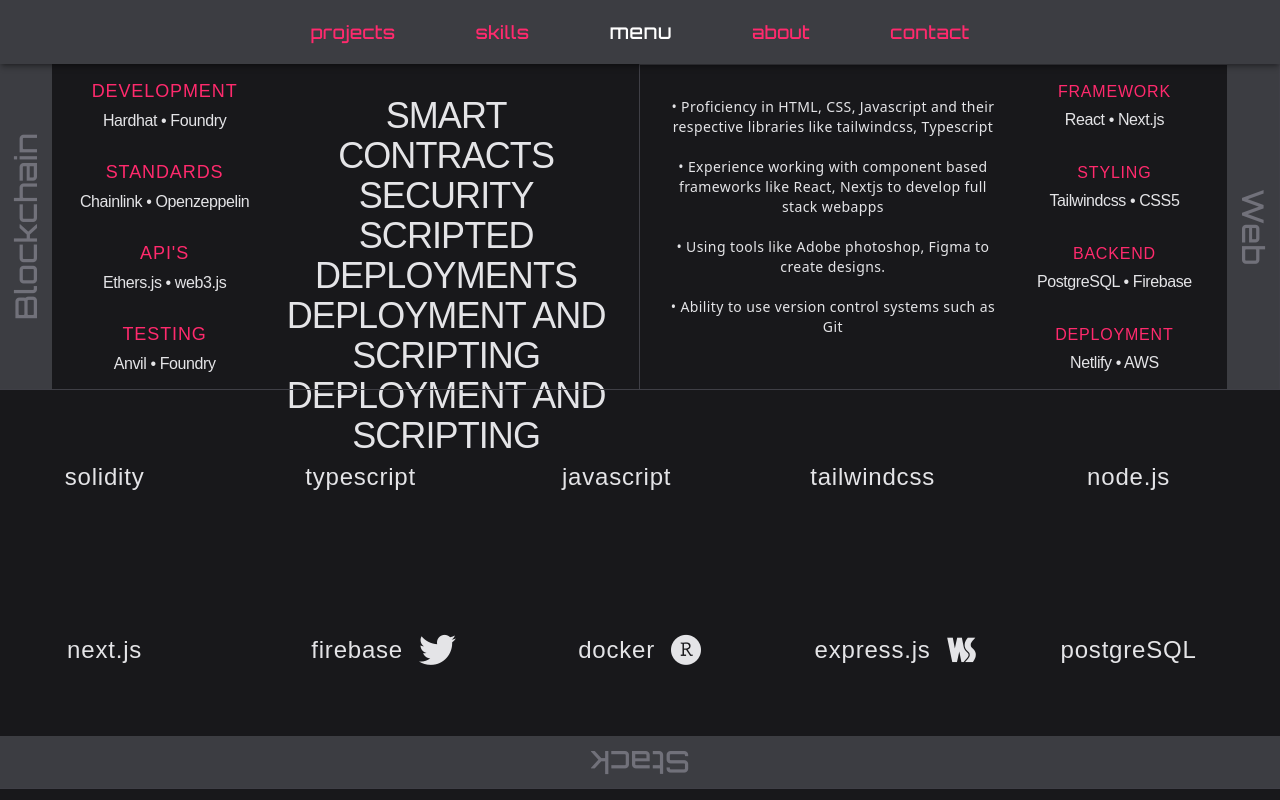
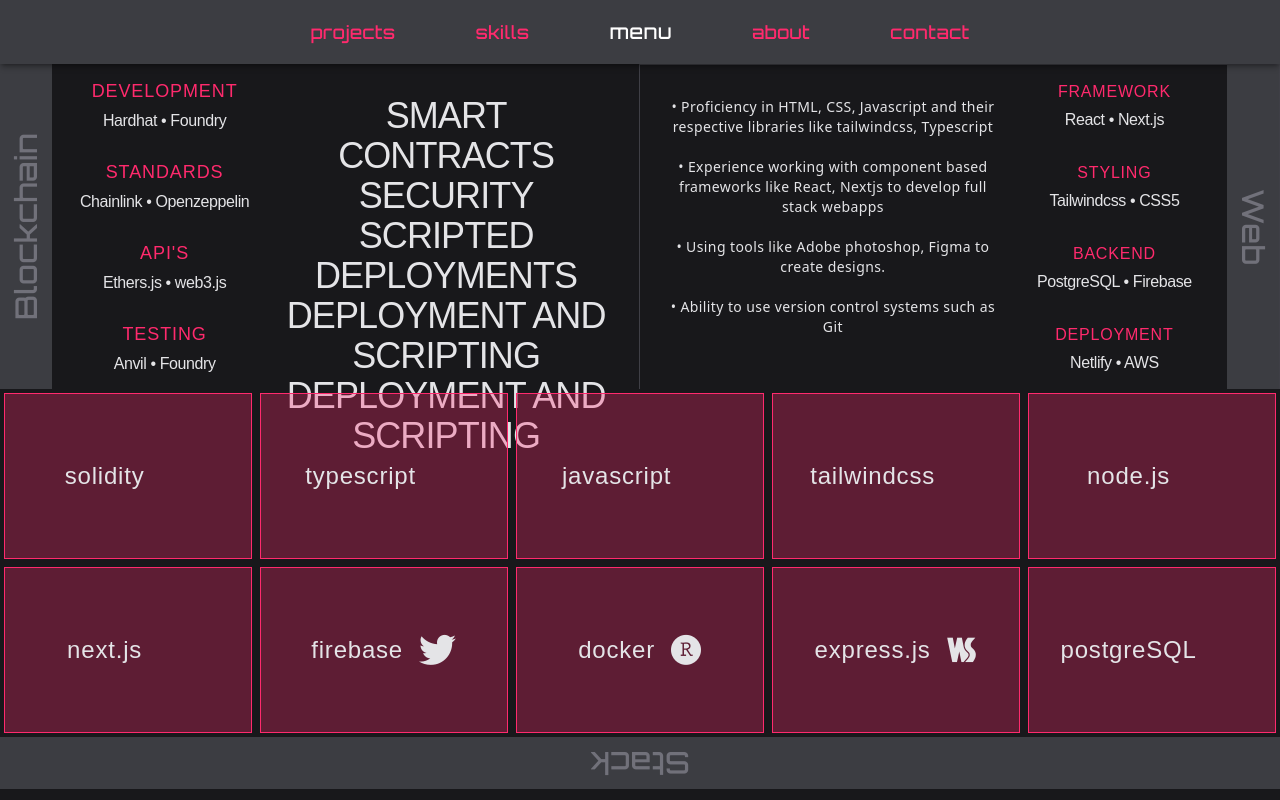
Before and after one commit to gopiinho/devProfile, a Next.js app: page /skills in a window 1280 px wide. Built offline with nearby package versions, Linux system fonts and the light colour scheme; a web font is replaced by a local one.

Commit message:
Update: Fixed some errors and fixed pages

```diff
--- a/components/Main.jsx
+++ b/components/Main.jsx
@@ -12,7 +12,7 @@ const Main = () => {
       className="w-full h-screen pt-[64px] group text-zinc-100 bg-zinc-900"
     >
       <div className="flex lg:flex-col md:flex-col sm:flex-col w-full h-full">
-        <div className="w-full h-[80%] flex flex-col gap-4 font-electro justify-center text-left">
+        <div className="w-full h-[80%] sm:h-screen flex flex-col gap-4 font-electro justify-center text-left">
           <h1 className=" tracking-tighter">I'm Gurpreet</h1>
           <h1 className="tracking-tighter text-[#ff2a6d]">Web3 Developer</h1>
           <p className="text-lg">I work with smart contracts and webapps.</p>
@@ -27,7 +27,6 @@ const Main = () => {
               className="flex gap-4 py-4 m-1 items-center justify-center bg-[#ff2a6d]/30 hover:bg-[#ff2a6d]/60 border border-[#ff2a6d] transform duration-300"
             >
               projects
-              <div className="devicon-github-plain text-3xl"></div>
             </Link>
             <Link
               href="https://www.linkedin.com/in/gopinho/"
@@ -36,7 +35,6 @@ const Main = () => {
               className="flex gap-4 py-4 m-1 items-center justify-center bg-[#ff2a6d]/30 hover:bg-[#ff2a6d]/60 border border-[#ff2a6d] transform duration-300"
             >
               skills
-              <div className="devicon-linkedin-plain text-3xl"></div>
             </Link>
             <Link
               href="https://twitter.com/gopiinho"
@@ -45,7 +43,6 @@ const Main = () => {
               className="flex gap-4 py-4 m-1 items-center justify-center bg-[#ff2a6d]/30 hover:bg-[#ff2a6d]/60 border border-[#ff2a6d] transform duration-300"
             >
               about
-              <div className="devicon-twitter-plain text-3xl"></div>
             </Link>
           </div>
         </div>
--- a/pages/skills.jsx
+++ b/pages/skills.jsx
@@ -121,7 +121,7 @@ const Skills = () => {
           </div>
         </div>
         <div
-          className="w-full group h-1/2 lg:h-1/2 md:h-1/2 sm:h-full flex flex-col items-center border-t border-b border-zinc-700 transform duration-300"
+          className="w-full group h-1/2 lg:h-1/2 md:h-1/2 sm:h-full flex flex-col items-center transform duration-300"
           style={{ height: "calc(50vh)" }}
         >
           <div className="grid grid-cols-5 md:grid-cols-5 sm:grid-cols-2 font-electro w-full h-full justify-center text-center  tracking-wider">
@@ -129,7 +129,7 @@ const Skills = () => {
               href="https://soliditylang.org/"
               target="_blank"
               rel="noopener noreferrer"
-              className="flex gap-4 items-center justify-center text-2xl hover:bg-zinc-800 hover:text-[#63698E] hover:border-zinc-700 border border-white/0 transform duration-300"
+              className="flex gap-4 m-1 items-center justify-center text-2xl bg-[#ff2a6d]/30  hover:text-[#63698E] hover:bg-[#ff2a6d]/50 border border-[#ff2a6d] transform duration-300"
             >
               solidity
               <div className="devicon-solidity-plain text-3xl"></div>
@@ -138,7 +138,7 @@ const Skills = () => {
               href="https://www.typescriptlang.org/"
               target="_blank"
               rel="noopener noreferrer"
-              className="flex gap-4 items-center justify-center text-2xl hover:bg-zinc-800 hover:text-[#007ACC] hover:border-zinc-700 border border-white/0 transform duration-300"
+              className="flex gap-4 m-1 items-center justify-center text-2xl bg-[#ff2a6d]/30  hover:text-[#007ACC] hover:bg-[#ff2a6d]/50 border border-[#ff2a6d] transform duration-300"
             >
               typescript
               <div className="devicon-typescript-plain text-3xl"></div>
@@ -147,7 +147,7 @@ const Skills = () => {
               href="https://www.javascript.com/"
               target="_blank"
               rel="noopener noreferrer"
-              className="flex gap-4 items-center justify-center text-2xl hover:bg-zinc-800 hover:text-[#f0db4f] hover:border-zinc-700 border border-white/0 transform duration-300"
+              className="flex gap-4 m-1 items-center justify-center text-2xl bg-[#ff2a6d]/30  hover:text-[#f0db4f] hover:bg-[#ff2a6d]/50 border border-[#ff2a6d] transform duration-300"
             >
               javascript
               <div className="devicon-javascript-plain text-3xl"></div>
@@ -156,7 +156,7 @@ const Skills = () => {
               href="https://tailwindcss.com/"
               target="_blank"
               rel="noopener noreferrer"
-              className="flex gap-4 items-center justify-center text-2xl hover:bg-zinc-800 hover:text-[#37bcf8] hover:border-zinc-700 border border-white/0 transform duration-300"
+              className="flex gap-4 m-1 items-center justify-center text-2xl bg-[#ff2a6d]/30  hover:text-[#37bcf8] hover:bg-[#ff2a6d]/50 border border-[#ff2a6d] transform duration-300"
             >
               tailwindcss
               <div className="devicon-tailwindcss-plain text-3xl"></div>
@@ -165,7 +165,7 @@ const Skills = () => {
               href="https://nodejs.org/en"
               target="_blank"
               rel="noopener noreferrer"
-              className="flex gap-4 items-center justify-center text-2xl hover:bg-zinc-800 hover:text-[#3E863E] hover:border-zinc-700 border border-white/0 transform duration-300"
+              className="flex gap-4 m-1 items-center justify-center text-2xl bg-[#ff2a6d]/30  hover:text-[#3E863E] hover:bg-[#ff2a6d]/50 border border-[#ff2a6d] transform duration-300"
             >
               node.js
               <div className="devicon-nodejs-plain text-3xl"></div>
@@ -174,7 +174,7 @@ const Skills = () => {
               href="https://nextjs.org/"
               target="_blank"
               rel="noopener noreferrer"
-              className="flex gap-4 items-center justify-center text-2xl hover:bg-zinc-800 hover:text-white hover:border-zinc-700 border border-white/0 transform duration-300"
+              className="flex gap-4 m-1 items-center justify-center text-2xl bg-[#ff2a6d]/30  hover:text-white hover:bg-[#ff2a6d]/60 border border-[#ff2a6d] transform duration-300"
             >
               next.js
               <div className="devicon-nextjs-plain text-3xl"></div>
@@ -183,7 +183,7 @@ const Skills = () => {
               href="https://firebase.google.com/"
               target="_blank"
               rel="noopener noreferrer"
-              className="flex gap-4 items-center justify-center text-2xl hover:bg-zinc-800 hover:text-[#F2BD03] hover:border-zinc-700 border border-white/0 transform duration-300"
+              className="flex gap-4 m-1 items-center justify-center text-2xl bg-[#ff2a6d]/30  hover:text-[#F2BD03] hover:bg-[#ff2a6d]/50 border border-[#ff2a6d] transform duration-300"
             >
               firebase
               <div className="devicon-firebase-plain text-3xl"></div>
@@ -192,7 +192,7 @@ const Skills = () => {
               href="https://www.docker.com/"
               target="_blank"
               rel="noopener noreferrer"
-              className="flex gap-4 items-center justify-center text-2xl hover:bg-zinc-800 hover:text-[#2496ED] hover:border-zinc-700 border border-white/0 transform duration-300"
+              className="flex gap-4 m-1 items-center justify-center text-2xl bg-[#ff2a6d]/30  hover:text-[#2496ED] hover:bg-[#ff2a6d]/50 border border-[#ff2a6d] transform duration-300"
             >
               docker
               <div className="devicon-docker-plain text-3xl"></div>
@@ -201,7 +201,7 @@ const Skills = () => {
               href="https://expressjs.com/"
               target="_blank"
               rel="noopener noreferrer"
-              className="flex gap-4 items-center justify-center text-2xl hover:bg-zinc-800 hover:text-white hover:border-zinc-700 border border-white/0 transform duration-300"
+              className="flex gap-4 m-1 items-center justify-center text-2xl bg-[#ff2a6d]/30  hover:text-white hover:bg-[#ff2a6d]/60 border border-[#ff2a6d] transform duration-300"
             >
               express.js
               <div className="devicon-express-original text-3xl"></div>
@@ -210,7 +210,7 @@ const Skills = () => {
               href="https://www.postgresql.org/"
               target="_blank"
               rel="noopener noreferrer"
-              className="flex gap-4 items-center justify-center text-2xl hover:bg-zinc-800 hover:text-[#336791] hover:border-zinc-700 border border-white/0 transform duration-300"
+              className="flex gap-4 m-1 items-center justify-center text-2xl bg-[#ff2a6d]/30  hover:text-[#336791] hover:bg-[#ff2a6d]/50 border border-[#ff2a6d] transform duration-300"
             >
               postgreSQL
               <div className="devicon-postgresql-plain text-3xl"></div>
```
Also changed, not shown: pages/contact.jsx (+7 -7 lines).
